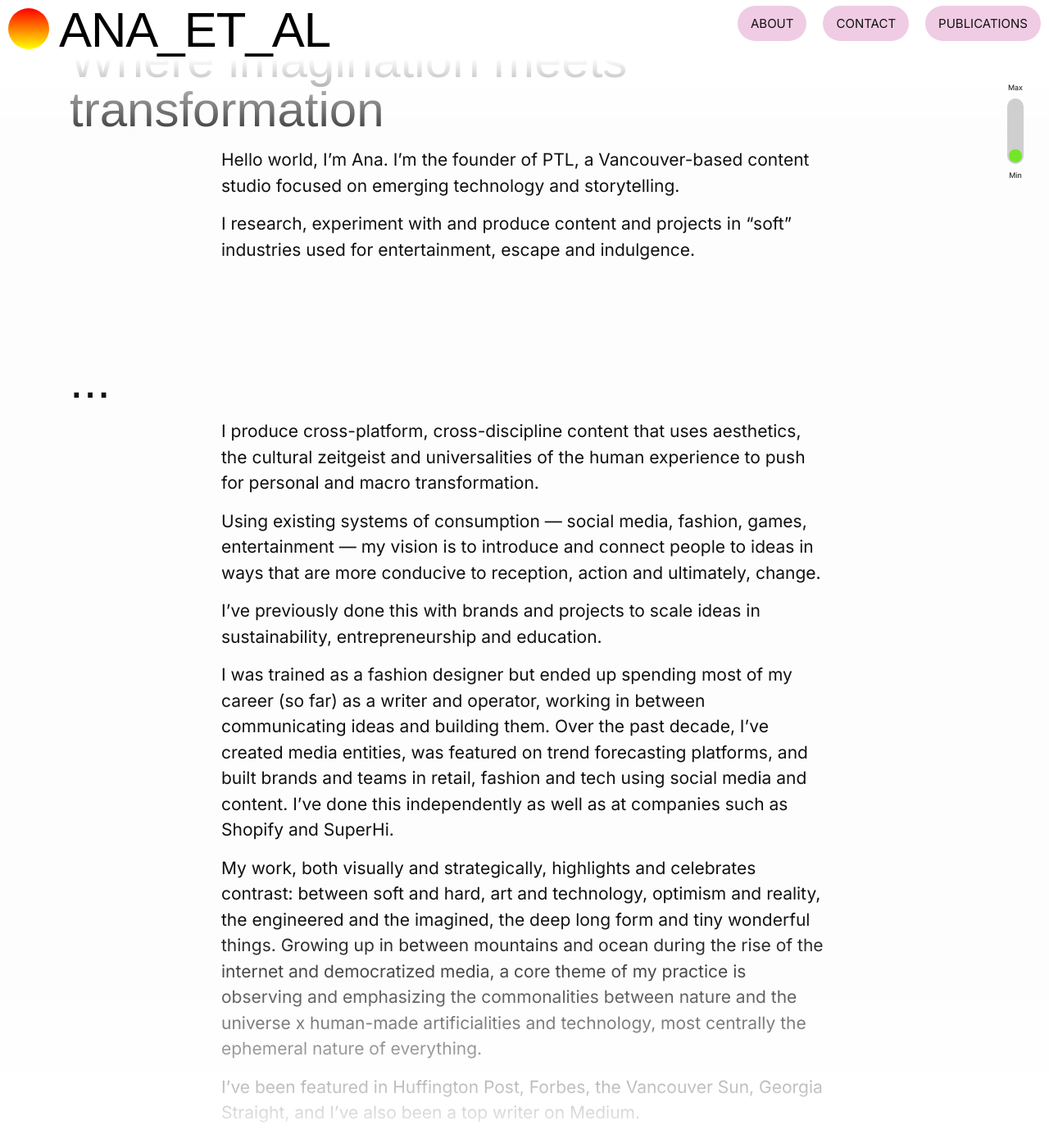
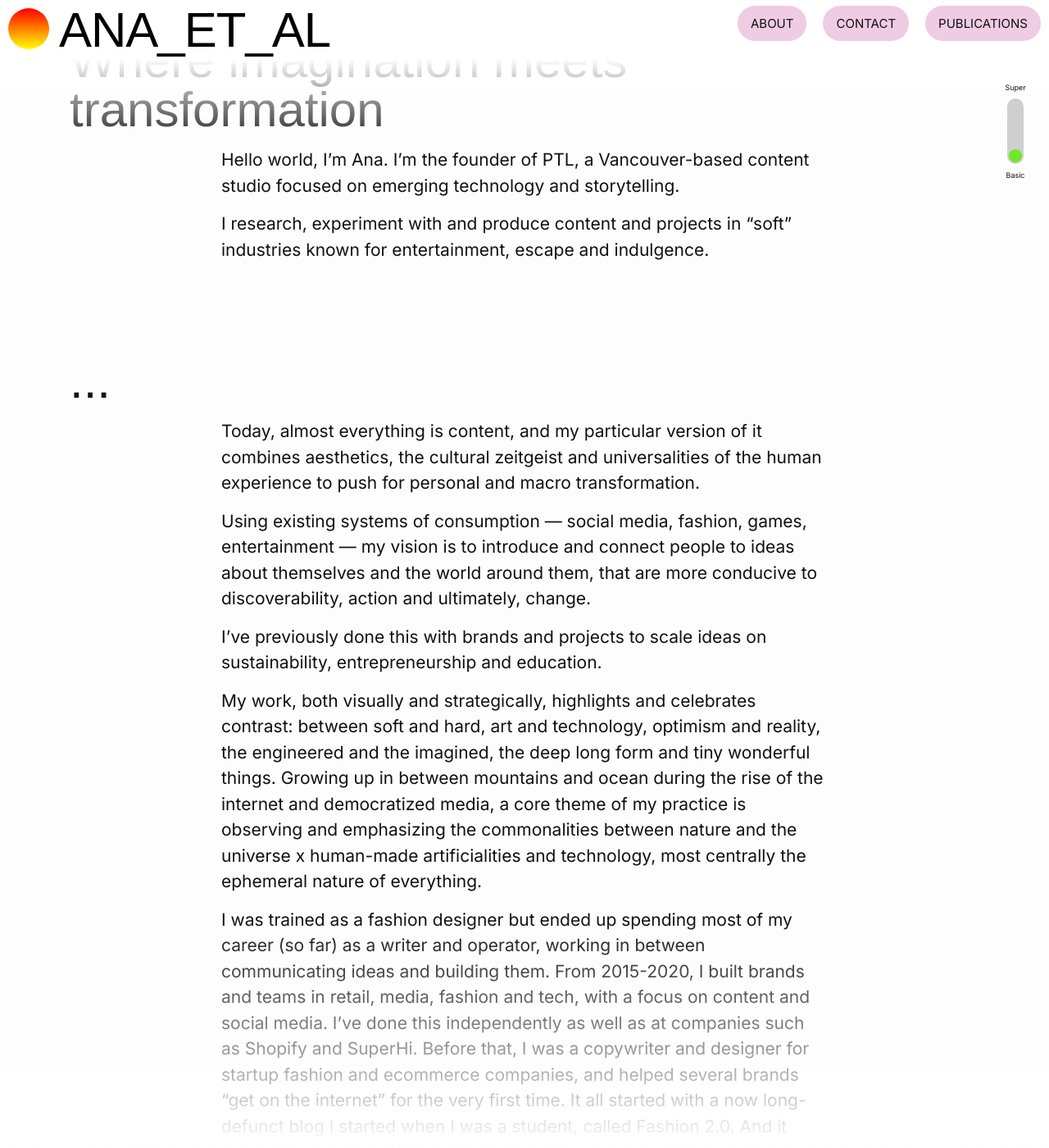
Before and after one commit to ana-wang/website2021, a Jekyll site: the page built from about.markdown, in a window 1280 px wide and 1400 px high, scrolled down 276 px. Shown: the whole window at 82% size. Built offline with Jekyll 4.4.1, drawn with Linux system fonts in a browser that asks for light colours; some web fonts are replaced; some of the changed text lies outside the part shown.

```diff
--- a/_includes/super.html
+++ b/_includes/super.html
@@ -1,10 +1,10 @@
 
 <div class="super-toggle">
-    <div class="max">Max</div>
+    <div class="max">Super</div>
     <div class="super">
         <span class="circle"></span>
     </div>
-    <div class="min">Min</div>
+    <div class="min">Basic</div>
 </div>
 
 <script>
@@ -14,16 +14,31 @@ function superToggle() {
     var toggle = document.querySelector(".super-toggle")
     var bar = document.querySelector(".super")
     var body = document.querySelector("body")
-    var footer = document.querySelector(".site-footer")
+    var header = document.querySelector(".site-header")
+    var homeText = document.querySelector(".home-text")
+
 
     toggle.addEventListener("click", function(){
+
         if (bar.style.justifyContent === "flex-start") {
+            var footer = document.querySelector(".site-footer")
                 bar.style.justifyContent = "flex-end";
                 body.style.background = "#ffffff";
+                header.style.backgroundImage = "linear-gradient(white 40%, transparent)";
+                footer.style.backgroundImage = "linear-gradient(transparent, white)";
         }
         else {
-          bar.style.justifyContent = "flex-start";
 
+            var footer = document.querySelector(".site-footer")
+
+            body.style.backgroundSize = "cover";
+            body.style.backgroundPosition = "center";
+            body.style.backgroundAttachment = "fixed";
+            body.style.backgroundImage = "url('/assets/img/clouds.gif')";
+
+            bar.style.justifyContent = "flex-start";
+            header.style.backgroundImage = "linear-gradient(#64BEF9 40%, transparent)";
+            footer.style.backgroundImage = "linear-gradient(transparent, #64BEF9)";
 
 
 
--- a/about.markdown
+++ b/about.markdown
@@ -10,7 +10,7 @@ navigation_weight:  1
 
 Hello world, I'm Ana. I'm the founder of PTL, a Vancouver-based content studio focused on emerging technology and storytelling.
 
-I research, experiment with and produce content and projects in "soft" industries used for entertainment, escape and indulgence.
+I research, experiment with and produce content and projects in "soft" industries known for entertainment, escape and indulgence.
 
 
 
@@ -21,14 +21,14 @@ I research, experiment with and produce content and projects in "soft" industrie
 
 <h1>...</h1>
 
-I produce cross-platform, cross-discipline content that uses aesthetics, the cultural zeitgeist and universalities of the human experience to push for personal and macro transformation.
+Today, almost everything is content, and my particular version of it combines aesthetics, the cultural zeitgeist and universalities of the human experience to push for personal and macro transformation.
 
-Using existing systems of consumption — social media, fashion, games, entertainment — my vision is to introduce and connect people to ideas in ways that are more conducive to reception, action and ultimately, change.
+Using existing systems of consumption — social media, fashion, games, entertainment — my vision is to introduce and connect people to ideas about themselves and the world around them, that are more conducive to discoverability, action and ultimately, change.
 
-I've previously done this with brands and projects to scale ideas in sustainability, entrepreneurship and education.
-
-I was trained as a fashion designer but ended up spending most of my career (so far) as a writer and operator, working in between communicating ideas and building them. Over the past decade, I've created media entities, was featured on trend forecasting platforms, and built brands and teams in retail, fashion and tech using social media and content. I've done this independently as well as at companies such as Shopify and SuperHi.
+I've previously done this with brands and projects to scale ideas on sustainability, entrepreneurship and education.
 
 My work, both visually and strategically, highlights and celebrates contrast: between soft and hard, art and technology, optimism and reality, the engineered and the imagined, the deep long form and tiny wonderful things. Growing up in between mountains and ocean during the rise of the internet and democratized media, a core theme of my practice is observing and emphasizing the commonalities between nature and the universe x human-made artificialities and technology, most centrally the ephemeral nature of everything.
 
-I've been featured in Huffington Post, Forbes, the Vancouver Sun, Georgia Straight, and I've also been a top writer on Medium.
+I was trained as a fashion designer but ended up spending most of my career (so far) as a writer and operator, working in between communicating ideas and building them. From 2015-2020, I built brands and teams in retail, media, fashion and tech, with a focus on content and social media. I've done this independently as well as at companies such as Shopify and SuperHi. Before that, I was a copywriter and designer for startup fashion and ecommerce companies, and helped several brands "get on the internet" for the very first time. It all started with a now long-defunct blog I started when I was a student, called Fashion 2.0. And it continues as I move forward today, focusing on new projects, stories and technologies to build the world I imagine in new and novel ways, one tiny thing at a time.
+
+My past work has been featured in Huffington Post, Forbes, the Vancouver Sun, Georgia Straight, and I've also been a top writer on Medium.
--- a/assets/main.scss
+++ b/assets/main.scss
@@ -95,7 +95,7 @@ a:hover {
     position:fixed;
     bottom:0;
     height:25vh;
-    background-image: linear-gradient(transparent 20%, white);
+   background-image: linear-gradient(transparent 20%, white);
     z-index: 2;
     padding:0;
     border-top:none;
--- a/contact.markdown
+++ b/contact.markdown
@@ -5,8 +5,8 @@ permalink: /contact/
 navigation_weight: 4
 ---
 
-I'm currently not seeking client projects.
 
-ana@ana-wang.com
 
-IG: ana_et_al
+Email: <a href="mailtoana@ana-wang.com">ana@ana-wang.com</a>
+
+IG: <a href="http://instagram.com/ana_et_al" target="_blank">ana_et_al</a>
--- a/index.markdown
+++ b/index.markdown
@@ -8,7 +8,7 @@ layout: home
     <div class="home home-text">
 
         <h1>
-                I run tiny <a class="home-link" href="/publications">publications</a> about fashion, creativity and XR.
+                I run tiny <a class="home-link" href="/publications">publications</a> about fashion and creativity.
         </h1>
         <h1>
                 I also research and experiment with content and emerging technology for <a class="home-link-2" href="/publications">social and immersive media</a> in fashion, retail, gaming and entertainment.
```
Also changed, not shown: assets/img/clouds.gif (added).
